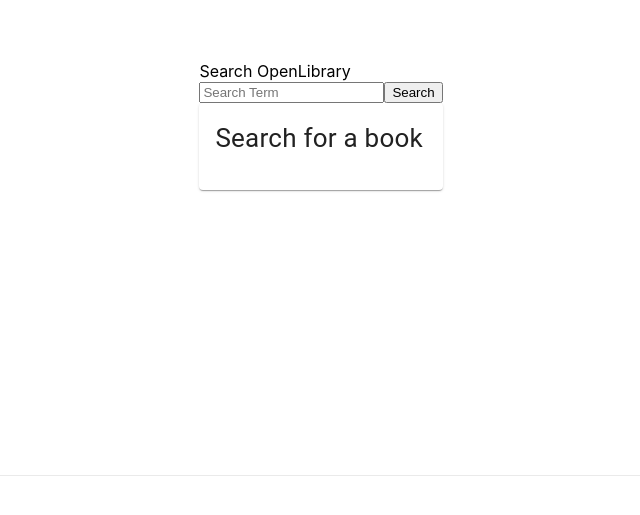
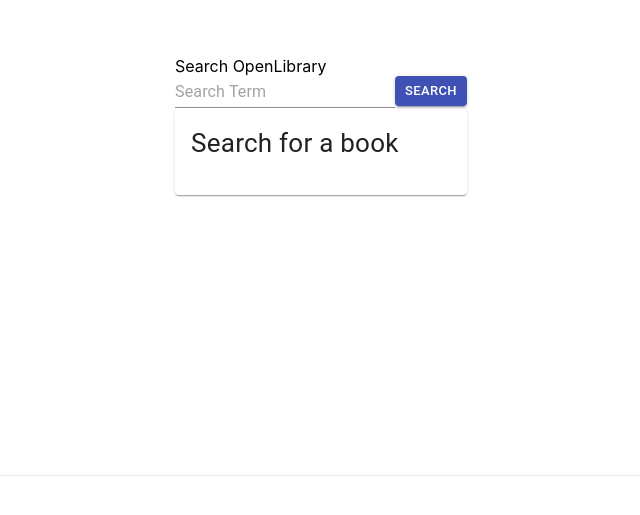
Before and after one commit to doveraudio/nexteffects, a Next.js app: page / in a window 1280 px wide. Shown: the part 225-740 px from the top of the page, without its empty margins (319-959 px from the left). Built offline with nearby package versions, Linux system fonts and the light colour scheme.

Commit message:
some layout and styling work. decomposed picture component.

```diff
--- a/components/imagecard.jsx
+++ b/components/imagecard.jsx
@@ -1,7 +1,17 @@
-import React from 'react';
 import { CardMedia } from '@material-ui/core';
-export default function ImageCard(props) {
+import MenuItem from '@material-ui/core/MenuItem';
+function ImageCard(props) {
+    console.log(props.cover_i);
+    //if (props.id.includes("/books/")) { console.log(props.id + "<--- book key"); } else if (props.id.includes("/works/")) { console.log("work Key : " + props.id) }
+    if (props.cover_i !== undefined) {
+        return (
+            <CardMedia component="img" height={props.imgHeight} image={props.imageurl} className={props.css} title={props.title} />
 
+        )
+    } else {
+        return (<span></span>)
+    }
 
-    return <><CardMedia component="img" height={props.imgHeight} image={props.imageurl} className={props.media} title={props.title} /></>
 }
+
+export default ImageCard;
--- a/components/infocard.jsx
+++ b/components/infocard.jsx
@@ -1,6 +1,6 @@
 import React from 'react';
 import { makeStyles } from '@material-ui/core/styles';
-import { ImageCard } from '../components/imagecard';
+import ImageCard from '../components/imagecard';
 import { Card, CardActions, CardMedia, CardContent, Button, Typography } from '@material-ui/core';
 const useStyles = makeStyles({
     root: {
@@ -41,6 +41,7 @@
 
 
 function InfoCard(props) {
+    const classes = useStyles();
     var imageurl = "";
     var imgHeight = "50%";
     var record = props.record;
@@ -59,15 +60,14 @@
         }
     }
     function openOpenLibrary() {
-        if (record.result.isbn !== undefined) {
-            window.open("http://openlibrary.org/isbn/" + record.result.isbn[0], '_blank');
+        if (record.result.edition_key[0] !== undefined) {
+            window.open("http://openlibrary.org/books/" + record.result.edition_key[0], '_blank');
         }
     }
 
 
-    const classes = useStyles();
     if (record !== undefined) {
-        if (record.result.isbn !== undefined) {
+        if (record.result.cover_i !== undefined) {
             imageurl = "http://covers.openlibrary.org/b/id/" + record.result.cover_i + "-M.jpg";
             //imageurl = "http://covers.openlibrary.org/b/isbn/" + record.result.isbn[0] + "-M.jpg";
             //imageurl = record.book.thumbnail_url;
@@ -75,7 +75,7 @@
         return <>
             <Card className={classes.root}>
                 <CardContent>
-                    <CardMedia component="img" height={imgHeight} image={imageurl} className={classes.media} title={record.work.title + " cover"} />
+                    <ImageCard imgHeight={imgHeight} imageurl={imageurl} cover_i={record.result.cover_i} css={classes.media} title={record.work.title + " cover"} />
                     <Typography className={classes.title} variant="h5" component="h2" >{(record.book.full_title !== undefined ? record.book.full_title : record.work.title)}</Typography>
                     <Typography className={classes.subtitle} variant="h5" component="h2">{record.book.subtitle}</Typography>
                     <Typography className={classes.author} >{((record.result.author_name !== undefined ? (record.result.author_name.length > 1 ? record.result.author_name.join(', ') : record.result.author_name[0]) : ""))}</Typography>
--- a/components/resultselectbox.jsx
+++ b/components/resultselectbox.jsx
@@ -10,7 +10,7 @@
         return (<>
             <NativeSelect id="searchMenu" defaultValue="0" onChange={(e => props.select(e.target.value))}>
                 {props.results.map(result =>
-                    <ResultSelectOption id={result.key} value={result.key} key={result.key} title={result.title} author_name={result.author_name} />
+                    <ResultSelectOption width="500px" id={result.key} value={result.key} key={result.key} title={result.title} author_name={result.author_name} />
                 )}
             </NativeSelect></>
         )
--- a/components/resultselectoption.jsx
+++ b/components/resultselectoption.jsx
@@ -2,9 +2,10 @@
 function ResultSelectOption(props) {
     //console.log(props.id);
     //if (props.id.includes("/books/")) { console.log(props.id + "<--- book key"); } else if (props.id.includes("/works/")) { console.log("work Key : " + props.id) }
+    // <MenuItem maxWidth="500px" key={props.id} value={props.id}>{props.title} By {(Array.isArray(props.author_name) ? props.author_name.join(", ") : props.author_name)}</MenuItem>
 
     return (
-        <option key={props.id} value={props.id}>{props.title} By {(Array.isArray(props.author_name) ? props.author_name.join(", ") : props.author_name)}</option>
+        <option width="500px" key={props.id} value={props.id}>{props.title} By {(Array.isArray(props.author_name) ? props.author_name[0] : props.author_name)}</option>
     )
 }
 
--- a/components/searchform.jsx
+++ b/components/searchform.jsx
@@ -2,7 +2,9 @@
 import SearchResults from "../components/searchresults";
 import ResultSelectBox from "../components/resultselectbox";
 import InfoCard from '../components/infocard';
-import { Container, TextareaAutosize } from '@material-ui/core';
+import { Container, Button, TextareaAutosize, TextField } from '@material-ui/core';
+import { makeStyles } from '@material-ui/core/styles';
+
 
 function SearchForm(props) {
     const [query, setQuery] = useState("");
@@ -12,6 +14,12 @@
     const [record, setRecord] = useState(undefined);
     const [loading, setLoading] = useState(false);
 
+    const useStyles = makeStyles({
+        searchbox: {
+            width: 275,
+        },
+    });
+    const classes = useStyles();
     function setSelected() {
         if (results.length > 0) {
             console.log(results);
@@ -79,12 +87,17 @@
     }, [record]);
     // saved incase of ui errors during layout process
     //Query: {query} Search: {search} <br />
+    //<input type="text" placeholder={(props.placeholder ? props.placeholder : "Search Term")} value={query} onChange={e => setQuery(e.target.value)} />
     return <>
 
         <Container maxWidth="md">
             <label> Search OpenLibrary<br />
-                <input type="text" placeholder={(props.placeholder ? props.placeholder : "Search Term")} value={query} onChange={e => setQuery(e.target.value)} />
-                <button type="button" onClick={() => setSearch(query)}>Search</button><br />
+                <TextField className="searchbox" type="text" placeholder={(props.placeholder ? props.placeholder : "Search Term")} value={query} onChange={e => setQuery(e.target.value)} />
+                <Button
+                    size="small"
+                    variant="contained"
+                    color="primary"
+                    onClick={() => setSearch(query)}>Search</Button><br />
 
                 <ResultSelectBox results={results} value={selection} select={selection => setSelection(selection)} />
 
--- a/hooks/useLocalStorage.js
+++ b/hooks/useLocalStorage.js
@@ -6,6 +6,7 @@
     if (nitialValue instanceof Function) return initialValue();
     return initialValue;
 }
+
 export default function useLocalStorage(initialValue) {
     const [value, setValue] = useState(() => { return getSavedValue(key, initialValue) });
 
```
